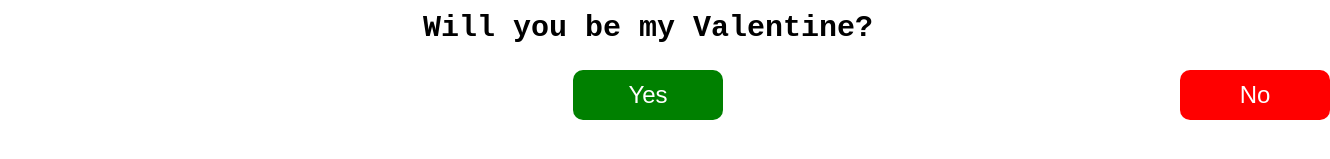
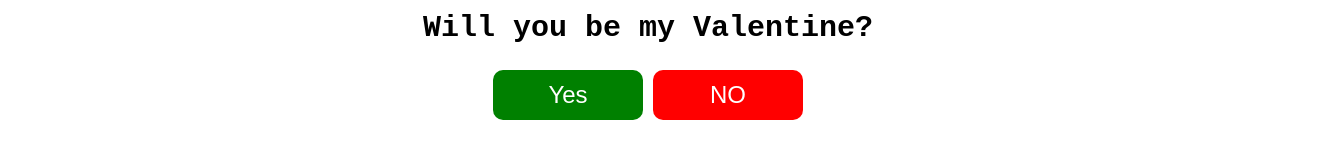
Before and after one commit to rockey223/valentine, a React (Vite) app: page / in a window 1280 px wide. Shown: the part 455-614 px from the top of the page, 1330 px wide, since content can reach past the window. Built offline with nearby package versions, Linux system fonts and the light colour scheme.

Commit message:
close to the finish

```diff
--- a/src/App.css
+++ b/src/App.css
@@ -21,22 +21,30 @@
 .buttons {
   width: 100%;
   max-width: 500px;
-display: flex;
-align-items: center;
-justify-content: center;
-gap: 10px;
+  display: flex;
+  align-items: center;
+  justify-content: center;
+  gap: 10px;
 }
-.yes{
+.yes {
   background-color: green;
   /* position: absolute; */
-  left: 50px;
+  /* left: 50px; */
 }
 
 .No {
   background-color: red;
-   position: absolute;
-  right: -50px;
+  position: relative;
+  /* right: -50px; */
   transition: all 0.5s linear;
+  opacity: 0;
+}
+.Noo {
+  background-color: red;
+  position: absolute;
+  /* right: -50px; */
+  transition: all 0.5s linear;
+  /* opacity: 0; */
 }
 
 button {
--- a/src/Valentine.jsx
+++ b/src/Valentine.jsx
@@ -1,17 +1,21 @@
-import React, { useEffect, useState } from "react";
+import React, { useEffect, useRef, useState } from "react";
 import firstImage from "./assets/first.gif";
 import secondImage from "./assets/second.gif";
 import { motion } from "framer-motion";
 const Valentine = () => {
   const [yes, setYes] = useState(false);
-  const [position, setPosition] = useState({ x:0, y: 0 });
+  const [position, setPosition] = useState({ x: 0, y: 0 });
+  const ref = useRef(null);
 
-  useEffect(()=>{
+  useEffect(() => {
+    const rect = ref.current.getBoundingClientRect();
+    console.log(rect.x);
+    setPosition({ x: rect.x, y: rect.y });
+    console.log(rect);
     console.log(window.innerHeight);
     // console.log(window.innerWidth);
-   console.log( Math.random()* window.innerHeight)
-  },[])
-
+    console.log(Math.random() * window.innerHeight);
+  }, []);
 
   const no = () => {
     const buttonWidth = 150; // Adjust according to your button's width
@@ -22,7 +26,7 @@ const Valentine = () => {
     const randomX = Math.random() * maxPosX;
     const randomY = Math.random() * maxPosY;
 
-    setPosition({ x: randomX, y: randomY});
+    setPosition({ x: randomX, y: randomY });
   };
 
   return (
@@ -41,14 +45,30 @@ const Valentine = () => {
             <button className="yes" onClick={() => setYes(true)}>
               Yes
             </button>
-            <motion.button
-             style={{top: position.y<= 0 ? "" :position.y , right: position.x<= 0 ? "" :position.x}}
+            <button
+              ref={ref}
+              // style={{
+              //   top: position.y <= 0 ? "" : position.y,
+              //   right: position.x <= 0 ? "" : position.x,
+              // }}
               className="No"
-              onClick={no}
             >
               No
-            </motion.button>
+            </button>
           </div>
+        )}
+
+        {yes ? (
+          " "
+        ) : (
+          <button
+            style={{ top: `${position.y}px`, left: `${position.x}px` }}
+            onMouseEnter={no}
+            // style={{ top: `${position.y}px`, right: `${position.x}px` }}
+            className="Noo"
+          >
+            NO
+          </button>
         )}
       </div>
     </>
--- a/src/index.css
+++ b/src/index.css
@@ -1,8 +1,8 @@
-body{
+body {
   height: 100vh;
   width: 100vw;
   max-width: 1920px;
   display: grid;
   place-items: center;
-overflow: hidden;
+  overflow: hidden;
 }
```
